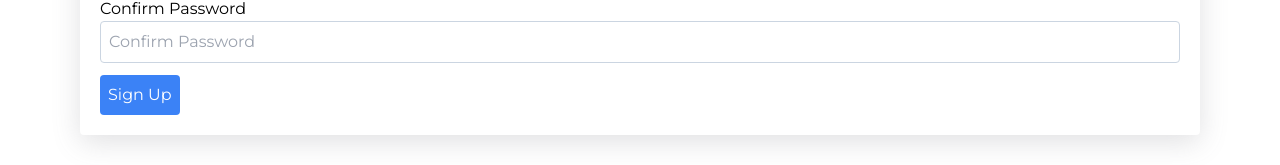
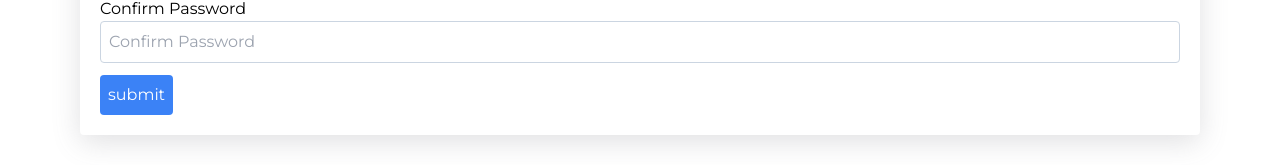
Before and after one commit to Mark-Alexis-Posadas/student-information-system, a React (Vite) app in the folder client/: page /sign-up in a window 1280 px wide. Shown: the part 616-781 px from the top of the page. Built offline with nearby package versions, Linux system fonts and the light colour scheme.

Commit message:
done get values functionalities

```diff
--- a/client/src/authentication/SignUp/index.tsx
+++ b/client/src/authentication/SignUp/index.tsx
@@ -4,10 +4,11 @@ import { Button } from "../../components/Buttons";
 import { PageTitle } from "../../components/PageTitle";
 import { Link } from "react-router-dom";
 import { useAppDispatch, useAppSelector } from "../../hooks/hooks";
-import { handleFields } from "../../reducers/signUpSlice";
+import { handleFields, handleSubmit } from "../../reducers/signUpSlice";
 
 export const SignUp: React.FC = () => {
   const dispatch = useAppDispatch();
+  const allValues = useAppSelector((state) => state.formFields.submittedValues);
   const formFields = useAppSelector((state) => state.formFields.formFields);
   const handleChange = (
     e: React.ChangeEvent<HTMLInputElement | HTMLSelectElement>
@@ -16,10 +17,27 @@ export const SignUp: React.FC = () => {
     dispatch(handleFields({ fieldName: name, value }));
   };
 
+  const handleSubmitValues = (e: React.FormEvent<HTMLFormElement>) => {
+    e.preventDefault();
+    dispatch(handleSubmit());
+  };
+
   return (
     <div className="p-5 rounded shadow-custom-shadow">
       <PageTitle text="Create your account" />
-      <form>
+      {allValues.map((val) => (
+        <>
+          <h1>{val.firstName}</h1>
+          <h1>{val.middleName}</h1>
+          <h1>{val.lastName}</h1>
+          <h1>{val.email}</h1>
+          <h1>{val.gender}</h1>
+          <h1>{val.password}</h1>
+          <h1>{val.confirmPassword}</h1>
+        </>
+      ))}
+
+      <form onSubmit={handleSubmitValues}>
         <div className="flex flex-col mb-3">
           <label htmlFor="">First Name</label>
           <input
@@ -99,9 +117,7 @@ export const SignUp: React.FC = () => {
             placeholder="Confirm Password"
           />
         </div>
-        <Button classNames="text-white rounded bg-blue-500 p-2">
-          <Link to="/otp">Sign Up</Link>
-        </Button>
+        <Button classNames="text-white rounded bg-blue-500 p-2">submit</Button>
       </form>
     </div>
   );
--- a/client/src/reducers/signUpSlice.ts
+++ b/client/src/reducers/signUpSlice.ts
@@ -14,6 +14,7 @@ const initialState: SignUpState = {
     password: "",
     confirmPassword: "",
   },
+  submittedValues: [],
 };
 
 const signUpSlice = createSlice({
@@ -24,8 +25,21 @@ const signUpSlice = createSlice({
       const { fieldName, value } = action.payload;
       state.formFields[fieldName] = value;
     },
+
+    handleSubmit: (state) => {
+      state.submittedValues.push(state.formFields);
+      state.formFields = {
+        firstName: "",
+        middleName: "",
+        lastName: "",
+        email: "",
+        gender: "",
+        password: "",
+        confirmPassword: "",
+      };
+    },
   },
 });
 
-export const { handleFields } = signUpSlice.actions;
+export const { handleFields, handleSubmit } = signUpSlice.actions;
 export default signUpSlice.reducer;
--- a/client/src/types/authentication/sign-up.ts
+++ b/client/src/types/authentication/sign-up.ts
@@ -13,6 +13,7 @@ export interface SignUpFieldsTypes {
 
 export interface SignUpState {
   formFields: SignUpFieldsTypes;
+  submittedValues: SignUpFieldsTypes[];
 }
 
 export interface HandleFieldsPayload {
```
